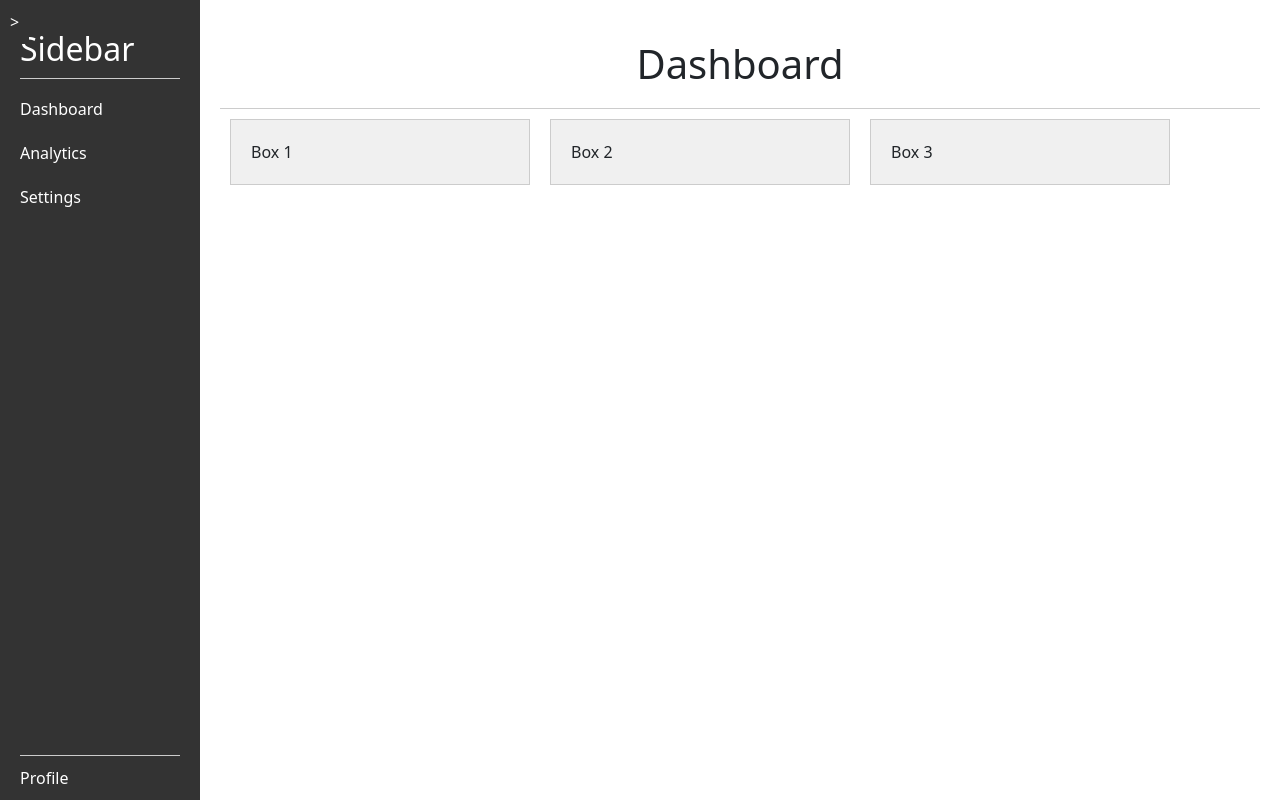
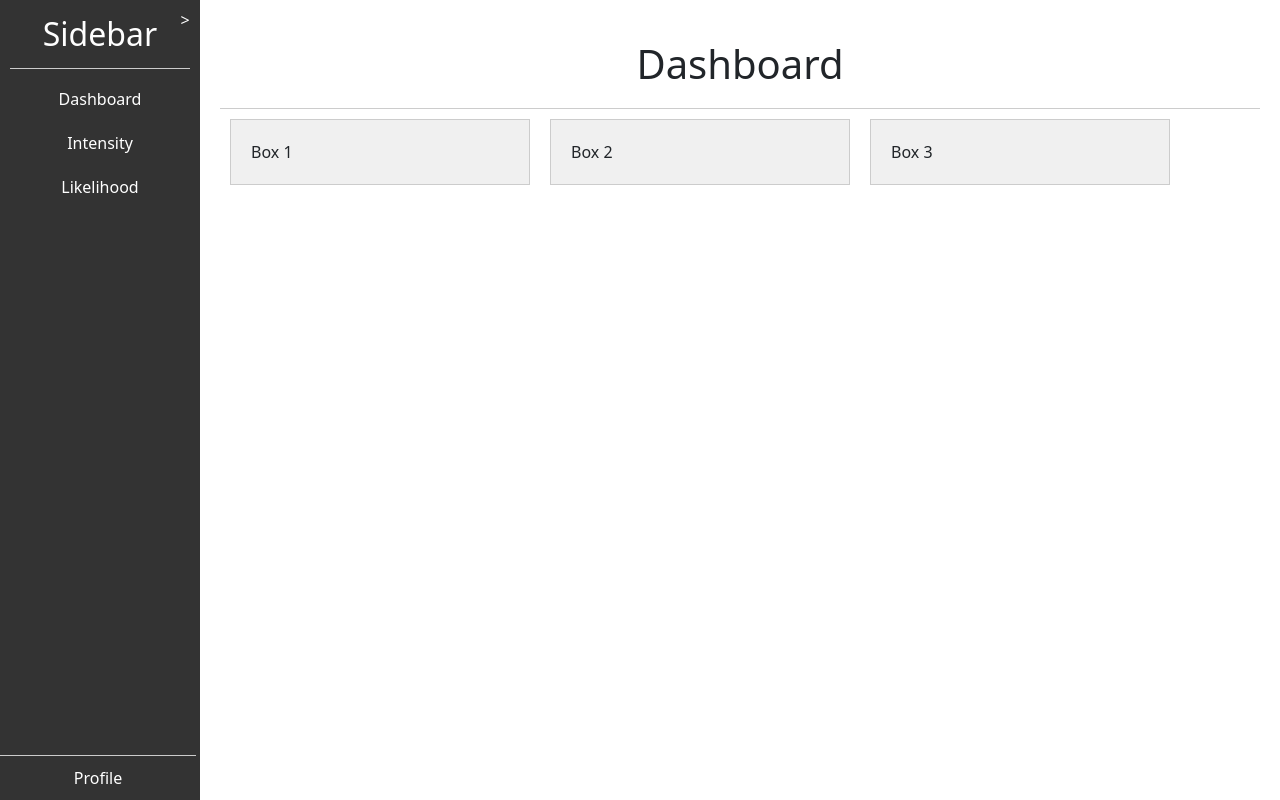
Before and after one commit to sanskritii-1/Dashboard, a React app in the folder client/: page / in a window 1280 px wide. Built offline with nearby package versions, Linux system fonts and the light colour scheme; a web font is replaced by a local one.

```diff
--- a/client/src/components/App.js
+++ b/client/src/components/App.js
@@ -3,6 +3,6 @@
 import Dashboard from "./Dashboard";
 
 export default function App(){
-    return <div class="App"><Dashboard /></div>
+    return <div className="App"><Dashboard /></div>
 
 }
--- a/client/src/components/Sidebar.js
+++ b/client/src/components/Sidebar.js
@@ -9,7 +9,7 @@
     };
 
     return (
-        <div>
+        <div className="whole-sidebar">
 
             <button className="sidebar-toggle-button" onClick={toggleSidebar}>
                 {isSidebarOpen ? '<' : '>'}
@@ -20,8 +20,8 @@
                 <h2>Sidebar</h2>
                 <ul>
                     <li>Dashboard</li>
-                    <li>Analytics</li>
-                    <li>Settings</li>
+                    <li>Intensity</li>
+                    <li>Likelihood</li>
                     <li id="profile">Profile</li>
                     {/* Add more sidebar items as needed */}
                 </ul>
--- a/client/src/index.css
+++ b/client/src/index.css
@@ -5,18 +5,24 @@
     /* Full height of viewport */
 }
 
+.whole-sidebar{
+    position: relative;
+}
 /* Button to toggle sidebar on small screens */
 .sidebar-toggle-button {
+    position: absolute;
     display: block;
     background-color: #333;
     color: white;
     border: none;
-    padding: 10px;
+    /* padding: 10px; */
     cursor: pointer;
-    position: fixed;
     top: 0;
-    left: 0;
+    right: 0;
     z-index: 999;
+    width: 30px;
+    height: 40px;
+    /* transition: transform 1s ease-in-out; */
 }
 
 /* Sidebar */
@@ -24,14 +30,21 @@
     background-color: #333;
     color: white;
     width: 200px;
-    padding: 20px;
+    /* padding: 20px; */
+    text-align: center;
     transition: transform 0.3s ease-in-out;
     position: relative;
     height: 100vh;
+    display: flex;
+    flex-direction: column;
+    /* justify-content: center; Center vertically */
+    align-items: center;
 }
 
 .sidebar h2{
-    padding: 10px 0;
+    padding: 15px 0;
+    /* background-color: aqua; */
+    width: 90%;
     border-bottom: 1px solid #ccc;
 }
 
@@ -46,19 +59,15 @@
     }
 
     /* Show sidebar toggle button */
-    /* .sidebar-toggle-button {
-        display: block;
-    } */
+    .sidebar-toggle-button {
+        left:0
+    }
+
 
 }
 
 
-/* .sidebar-open{
-    display: block;
-}
-.sidebar-close{
-    display: none;
-} */
+
 
 /* Sidebar items */
 .sidebar ul {
@@ -74,8 +83,10 @@
 #profile{
     position: absolute;
     bottom: 0;
+    left: 0;
     border-top: 1px solid #ccc;
-    width: 80%;
+    width: 98%;
+    /* background-color: rgb(207, 151, 79); */
 }
 
 /* Main content */
```
